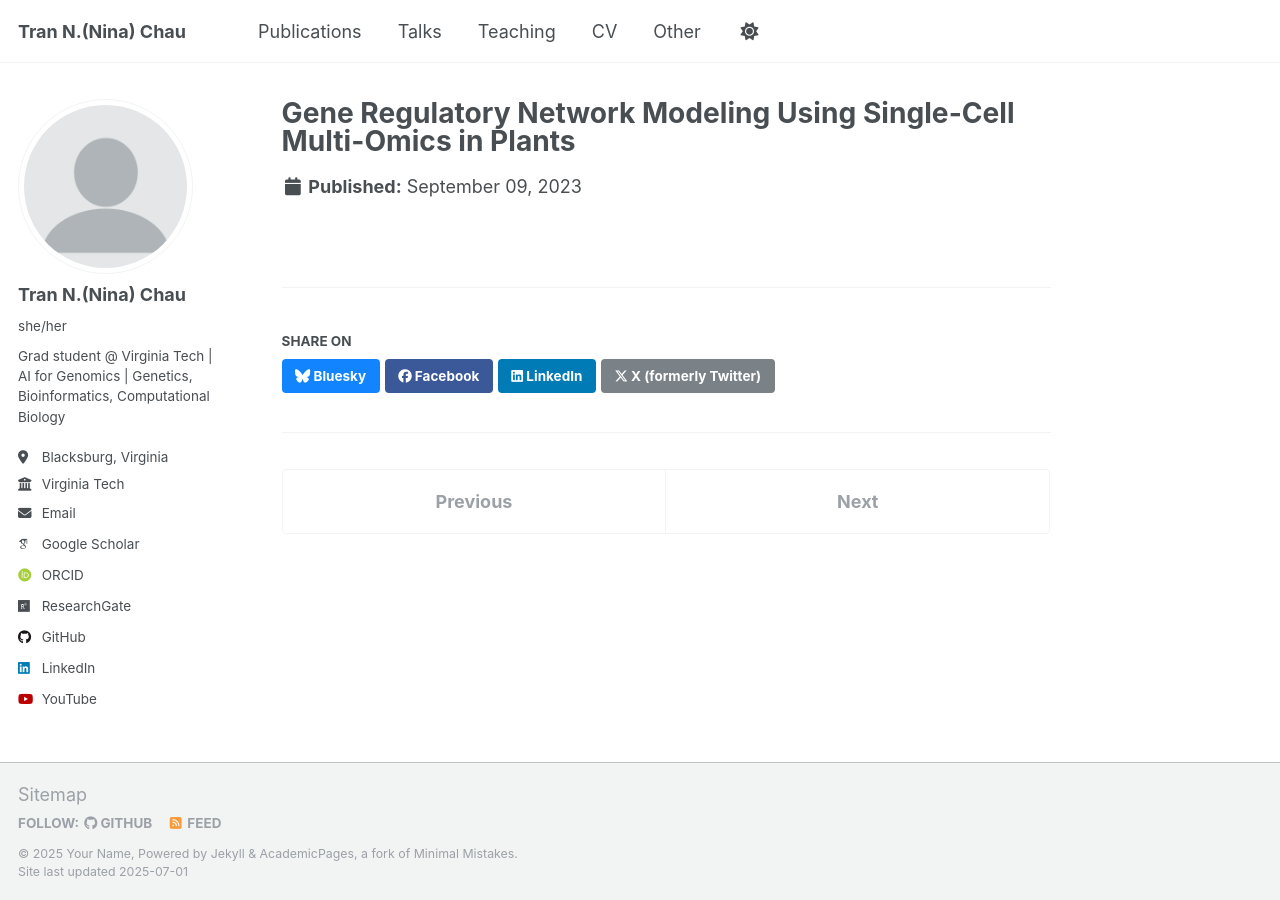
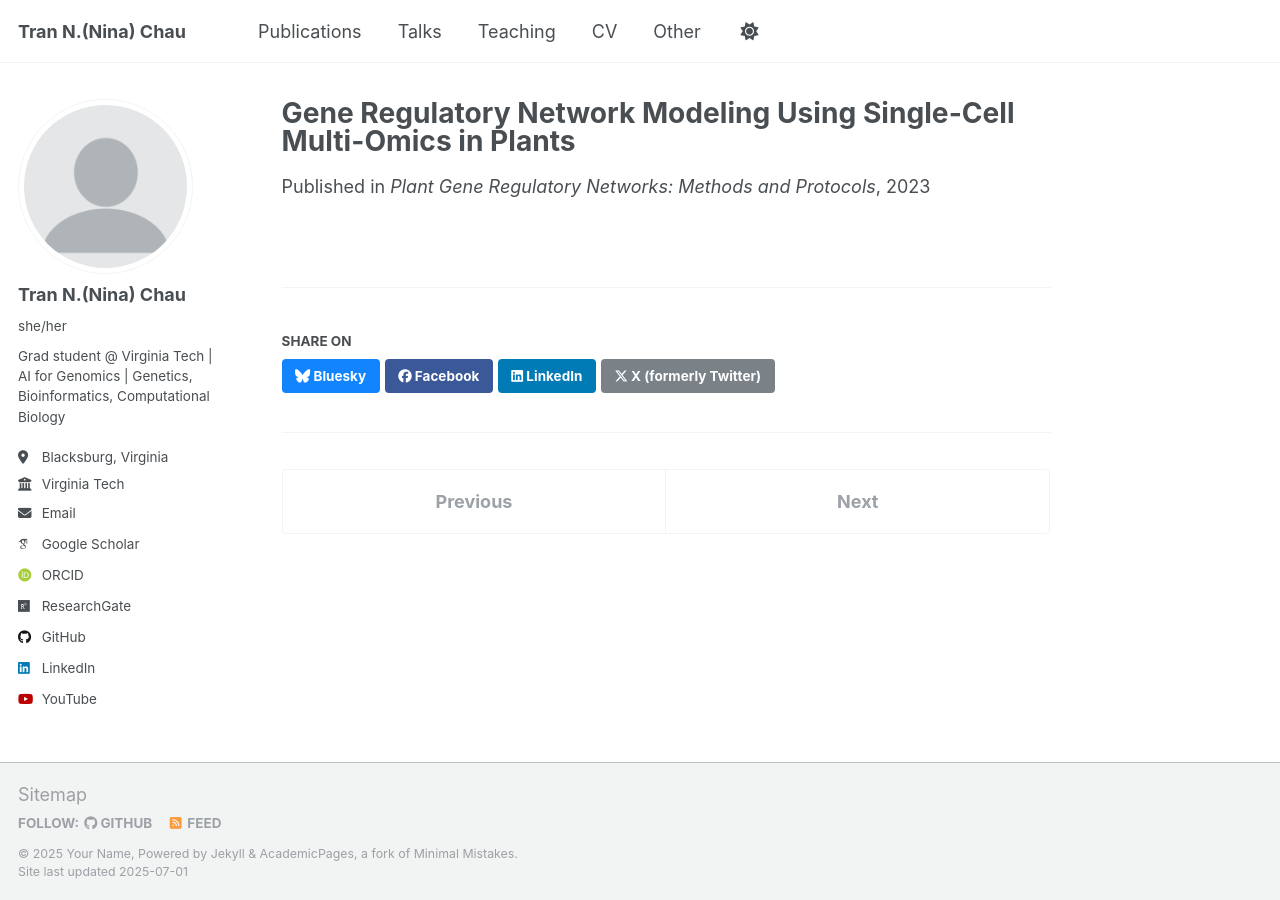
Before and after one commit to ct-tranchau/ct-tranchau.github.io, a Jekyll site: the page built from _publications/gene-regulatory-network-modeling.md, in a window 1280 px wide. Built offline with Jekyll 4.4.1, drawn with Linux system fonts in a browser that asks for light colours; some web fonts are replaced; a script that is not in the unit is left out; part of the change alters nothing that is shown.

Commit message:
Update gene-regulatory-network-modeling.md

```diff
--- a/_publications/gene-regulatory-network-modeling.md
+++ b/_publications/gene-regulatory-network-modeling.md
@@ -1,10 +1,9 @@
 ---
 title: "Gene Regulatory Network Modeling Using Single-Cell Multi-Omics in Plants"
 collection: publications
-permalink: /publications/gene-regulatory-network-modeling
+permalink: /publication/gene-regulatory-network-modeling
 excerpt: "This paper presents a computational pipeline for integrating single-cell RNA-seq and ATAC-seq data to construct gene regulatory networks in plants, with demonstrated applicability across species."
 date: 2023-09-09
-authors: "Tran Chau, Prakash Timilsena, Song Li"
-publication: "Plant Gene Regulatory Networks: Methods and Protocols"
-doi: "https://link.springer.com/protocol/10.1007/978-1-0716-3354-0_16"
+venue: "Plant Gene Regulatory Networks: Methods and Protocols"
+paperurl: "https://link.springer.com/protocol/10.1007/978-1-0716-3354-0_16"
 ---
```
